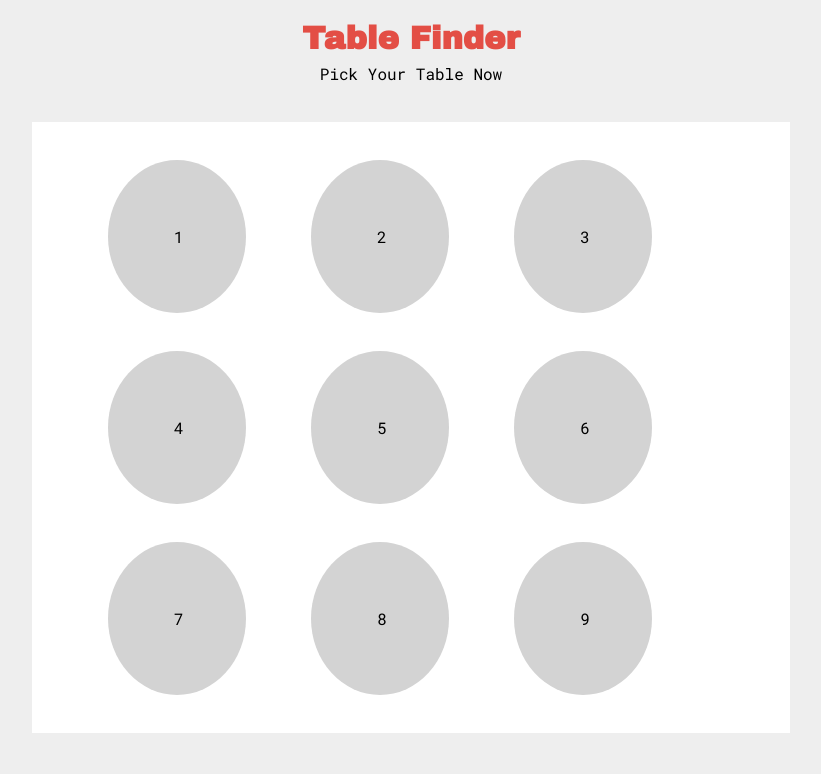
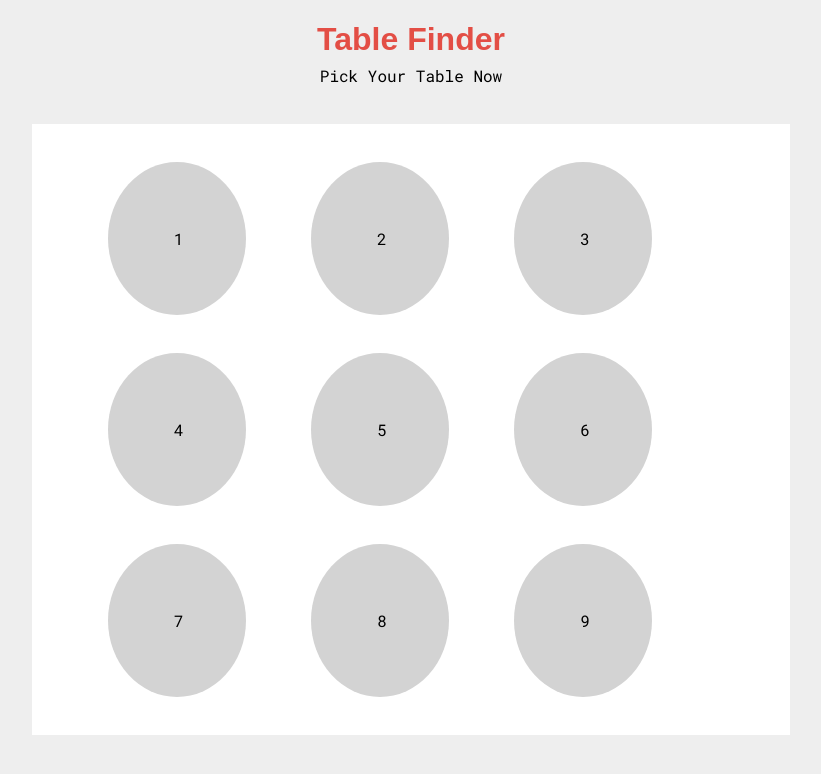
Before and after one commit to alliestehney/reserveTable, a plain HTML site: page index.html in a window 1280 px wide. Shown: the whole page, without its empty margins (229-1050 px from the left). Drawn offline with Linux system fonts and the light colour scheme.

Commit message:
Updated heading font

```diff
--- a/style.css
+++ b/style.css
@@ -4,7 +4,7 @@ body {
 
 h1 {
 	color: #E34E45;
-	font-family: 'Archivo Black', sans-serif;
+	font-family: 'Rubik', sans-serif;
 	margin-bottom: 0;
 }
 
```
